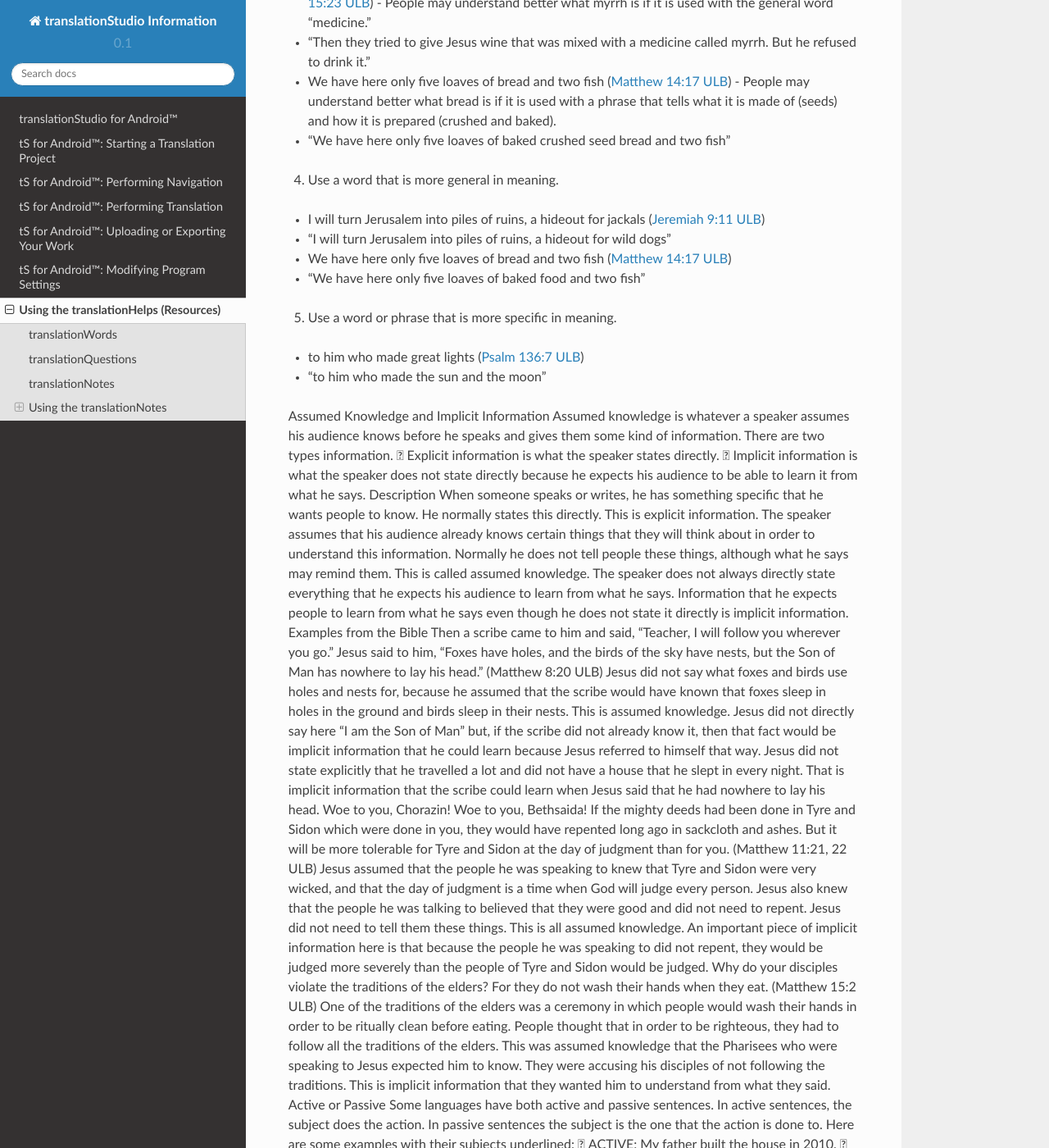
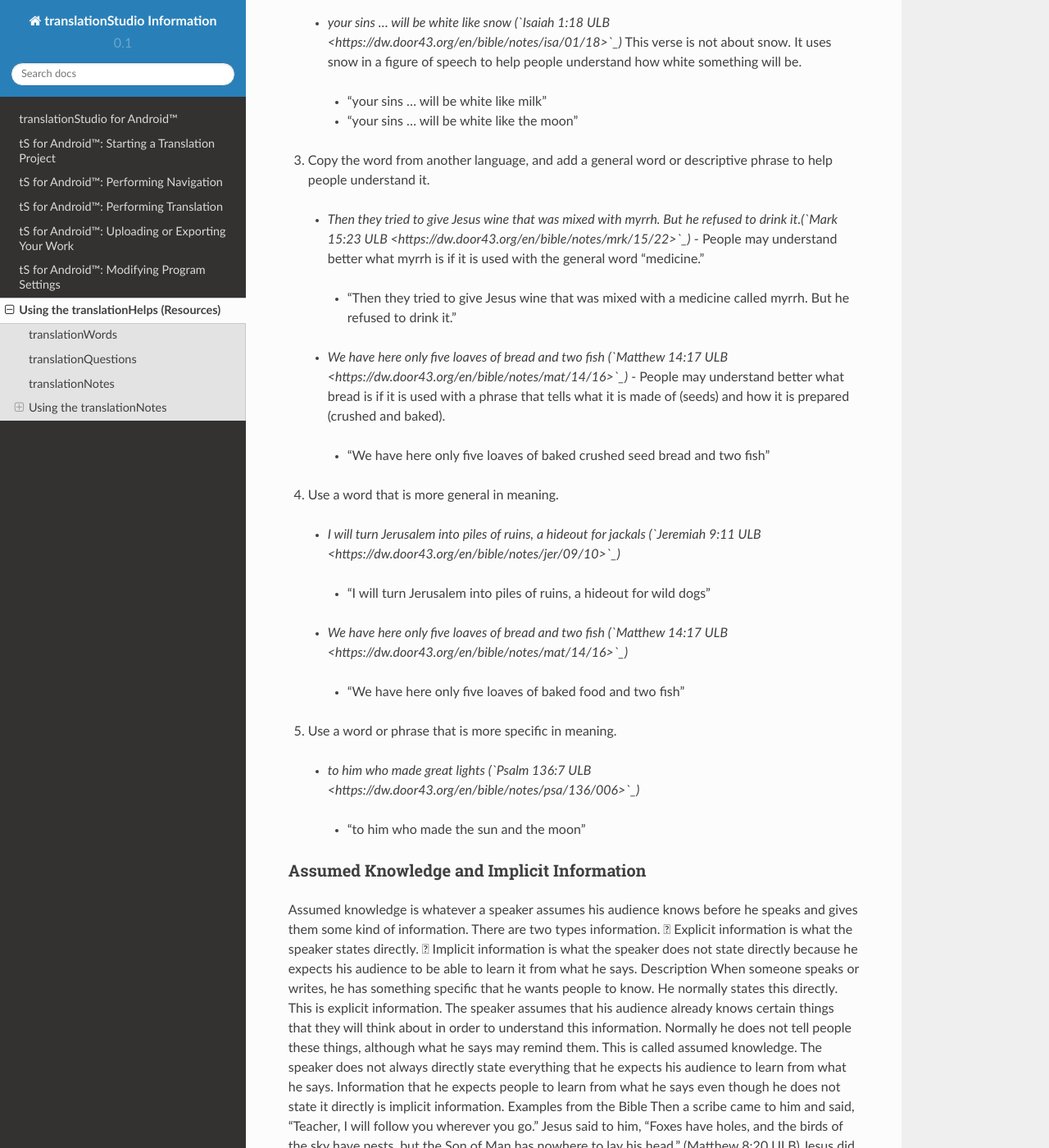
Before and after one commit to unfoldingWord-dev/translationStudio-Info, a Sphinx documentation site: the page built from docs/Helps.rst, in a window 1280 px wide and 1400 px high, scrolled down 12910 px. Shown: the whole window at 82% size. Built offline with Sphinx 7.4.7 and the Read the Docs theme 2.0.0, drawn with Linux system fonts in a browser that asks for light colours; pages that are not in the unit, such as notebooks, are missing from menus; some of the changed text lies outside the part shown.

Commit message:
Update Helps.rst

```diff
--- a/docs/Helps.rst
+++ b/docs/Helps.rst
@@ -178,28 +178,27 @@ The alternate translation suggestion may involve, for example, stating implicit
 
 The "AT:" indicates that this is an alternate translation. Some examples are:
 
-Making Implicit Information Clear
-*********************************
+* Making Implicit Information Clear
 
-it is the law of the Medes and Persians, that no decree or statute that the king issues can be changed. (Daniel 6:15 ULB)
+  *it is the law of the Medes and Persians, that no decree or statute that the king issues can be changed. (Daniel 6:15 ULB)*
 
-*no decree...can be changed - An additional sentence may be added here to aid in understanding. AT: "no decree...can be changed. So they must throw Daniel into the pit of lions." (See: Assumed Knowledge and Implicit Information)
+  * no decree...can be changed - An additional sentence may be added here to aid in understanding. AT: "no decree...can be changed. So they must throw Daniel into the pit of lions." (See: `Assumed Knowledge and Implicit Information`_)
 
-* The additional sentence shows what the speaker wanted the king to understand from his reminder that the king's decrees and statutes cannot be changed. Translators may need to state some things clearly in the translation that the original speaker or writer left unstated or implicit.
+  * The additional sentence shows what the speaker wanted the king to understand from his reminder that the king's decrees and statutes cannot be changed. Translators may need to state some things clearly in the translation that the original speaker or writer left unstated or implicit.
 
-*Passive to Active*
+ *Passive to Active
 
-to him who blasphemes against the Holy Spirit, it will not be forgiven. (Luke 12:10 ULB)
+  *to him who blasphemes against the Holy Spirit, it will not be forgiven. (Luke 12:10 ULB)*
 
-* it will not be forgiven - This can be expressed with an active verb. AT: God will not forgive him. This can also be expressed in a positive way using a verb that means the opposite of "forgive." AT: "God will consider him guilty forever" (See: Active or Passive)
+  * it will not be forgiven - This can be expressed with an active verb. AT: God will not forgive him. This can also be expressed in a positive way using a verb that means the opposite of "forgive." AT: "God will consider him guilty forever" (See: Active or Passive)
 
-* Translators whose languages do not have passive sentences will need to know how they can translate passive sentences that they find in the Bible.
+  * Translators whose languages do not have passive sentences will need to know how they can translate passive sentences that they find in the Bible.
 
-*Rhetorical Question*
+* Rhetorical Question
 
-Saul, Saul, why are you persecuting me? (Acts 9:4 ULB)*
+  *Saul, Saul, why are you persecuting me? (Acts 9:4 ULB)**
 
-* why are you persecuting me? - The Lord used this question to rebuke Saul. In some languages a statement would be more clear. AT: "You are persecuting me!" (See: `Rhetorical Question <https://dw.door43.org/en/ta/vol1/translate/figs_rquestion>`_)
+  * why are you persecuting me? - The Lord used this question to rebuke Saul. In some languages a statement would be more clear. AT: "You are persecuting me!" (See: `Rhetorical Question <https://dw.door43.org/en/ta/vol1/translate/figs_rquestion>`_)
 
 Notes That Include a Quote from the UDB
 ^^^^^^^^^^^^^^^^^^^^^^^^^^^^^^^^^^^^^^^
@@ -210,17 +209,17 @@ There may not be a note if the Unlocked Dynamic Bible provides a good alternate
 
 **Translation Notes Examples**
 
-they implored him to stay with them (John 4:40 ULB)
+*they implored him to stay with them (John 4:40 ULB)*
 
-they urged him to stay a longer time with them (John 4:40 UDB)
+*they urged him to stay a longer time with them (John 4:40 UDB)*
 
 *	implored him - "begged him" or "urged him" (UDB)
 
 * Here the suggested translation for the words 'implored him' is 'begged him.' The words, 'urged him' from the UDB mean the same thing and are included as another suggestion.
 
-When he saw Jesus, he fell on his face (Luke 5:12 ULB)
+*When he saw Jesus, he fell on his face (Luke 5:12 ULB)*
 
-When he saw Jesus, he bowed down to the ground (Luke 5:12 UDB)
+*When he saw Jesus, he bowed down to the ground (Luke 5:12 UDB)*
 
 *	he fell on his face - "he knelt and touched the ground with his face" or "he bowed down to the ground" (UDB)
 
@@ -238,17 +237,17 @@ The translator needs to decide which meaning to translate. Translators may choos
 
 **Translation Notes Examples**
 
-You are like a young lion among the nations, like a monster in the seas (Ezekiel 32:2 ULB)
+*You are like a young lion among the nations, like a monster in the seas (Ezekiel 32:2 ULB)*
 
 * like a monster in the seas - Possible meanings are that 1) he was powerful or 2) he was not doing anything important.
 
-* This note has the ULB text followed by two meanings. The note starts with 'Possible meanings are,' and the meanings are numbered. The first meaning is most likely correct.
+This note has the ULB text followed by two meanings. The note starts with 'Possible meanings are,' and the meanings are numbered. The first meaning is most likely correct.
 
 But Simon Peter, when he saw it, fell down at Jesus' knees (Luke 5:8 ULB)
 
 * fell down at Jesus' knees - Possible meanings are 1) "bowed down at Jesus' feet" or 2) "lay down on the ground at Jesus' feet" or 3) "knelt down before Jesus." Peter did not fall accidentally. He did this as a sign of humility and respect for Jesus.
 
-* This note explains what 'fell down at Jesus' knees" might mean. The first meaning is most likely correct, but the other meanings are also possible. If your language does not have a general word that could refer to any of these actions, you may need to use a word that shows specifically how Simon Peter did this.
+This note explains what 'fell down at Jesus' knees" might mean. The first meaning is most likely correct, but the other meanings are also possible. If your language does not have a general word that could refer to any of these actions, you may need to use a word that shows specifically how Simon Peter did this.
 
 Notes with Possible Meanings
 ^^^^^^^^^^^^^^^^^^^^^^^^^^^^
@@ -268,7 +267,7 @@ Sometimes Bible scholars do not know for sure, or do not agree on, what a partic
 When many scholars say that a word or phrase means one thing, and many others say that it means other things, we show the most common
 meanings that they give. Our notes for these situations begin with "Possible meanings are" and then give a numbered list. We recommend that you use the first meaning given. However, if people in your community have access to another Bible that uses one of the other possible meanings, you may decide that it is better to use that meaning.
 
-But Simon Peter, when he saw it, fell down at Jesus' knees, saying, "Depart from me, for I am a sinful man, Lord." (Luke 5:8 ULB)
+*But Simon Peter, when he saw it, fell down at Jesus' knees, saying, "Depart from me, for I am a sinful man, Lord." (Luke 5:8 ULB)*
 
 *	fell down at Jesus' knees - Possible meanings are 1) "bowed down at Jesus feet" or 2) "lay down on the ground at Jesus feet" or 3) "knelt down before Jesus." Peter did not fall accidentally. He did this as a sign of humility and respect for Jesus.
 
@@ -293,17 +292,17 @@ In order to translate the meaning, you need to be able to recognize the figure o
 
 **Translation Notes Examples**
 
-Many will come in my name and say, 'I am he,' and they will lead many astray. (Mark 13:6 ULB)
+*Many will come in my name and say, 'I am he,' and they will lead many astray. (Mark 13:6 ULB)*
 
-* Many will come in my name - The word "name" represents the authority of Jesus. AT: "Many will come, claiming my authority and permission." (See: Metonymy)
+* Many will come in my name - The word "name" represents the authority of Jesus. AT: "Many will come, claiming my authority and permission." (See: `Metonymy <https://dw.door43.org/en/ta/vol2/translate/figs_metonymy>`_)
 
-* The figure of speech in this note is metonymy. The note explains the metonymy in this passage and gives an alternate translation. After that, there is a link to the tA page about metonymy. Click on the link to learn about metonymy and general strategies for translating metonymys.
+The figure of speech in this note is metonymy. The note explains the metonymy in this passage and gives an alternate translation. After that, there is a link to the tA page about metonymy. Click on the link to learn about metonymy and general strategies for translating metonymys.
 
-You offspring of poisonous snakes, who warned you to flee from the wrath that is coming? (Luke 3:7 ULB)
+*You offspring of poisonous snakes, who warned you to flee from the wrath that is coming? (Luke 3:7 ULB)*
 
 * You offspring of poisonous snakes - This is a word picture. Poisonous snakes are dangerous and represent evil. AT: "You evil poisonous snakes!" or "You are evil like poisonous snakes." (See: `Metaphor <https://dw.door43.org/en/ta/vol1/translate/figs_metaphor>`_)
 
-* The figure of speech in this note is metaphor. The note explains the metaphor and gives two alternate translations. After that, there is a link to the tA page about metaphors. Click on the link to learn about metaphors and general strategies for translating them.
+The figure of speech in this note is metaphor. The note explains the metaphor and gives two alternate translations. After that, there is a link to the tA page about metaphors. Click on the link to learn about metaphors and general strategies for translating them.
 
 Notes That Identify Indirect and Direct Quotes
 ^^^^^^^^^^^^^^^^^^^^^^^^^^^^^^^^^^^^^^^^^^^^^^
@@ -318,17 +317,17 @@ There is a likely to be a note about direct and indirect quotes when a quote has
 
 **Translation Notes Examples**
 
-He instructed him to tell no one (Luke 5:14 ULB)
+*He instructed him to tell no one (Luke 5:14 ULB)*
 
 * to tell no one - This can be translated as a direct quote: "Do not tell anyone." The implied information is "that you have been healed." (See: `Direct and Indirect Quotations <https://dw.door43.org/en/ta/vol2/translate/figs_quotations>`_)
 
-* Here the translation suggestion is to change the indirect quote to a direct quote.
+Here the translation suggestion is to change the indirect quote to a direct quote.
 
-At the time of the harvest I will say to the reapers, "First pull out the weeds and tie them in bundles to burn them, but gather the wheat into my barn."'" (Matthew 13:30 ULB)
+*At the time of the harvest I will say to the reapers, "First pull out the weeds and tie them in bundles to burn them, but gather the wheat into my barn."'" (Matthew 13:30 ULB)*
 
 * I will say to the reapers, "First pull out the weeds and tie them in bundles to burn them, but gather the wheat into my barn" - You can translate this as an indirect quote: "I will tell the reapers to first gather up the weeds and tie them in bundles to burn them, then gather the wheat into my barn." (See: `Direct and Indirect Quotations <https://dw.door43.org/en/ta/vol2/translate/figs_quotations>`_)
 
-* Here the translation suggestion is to change the direct quote to an indirect quote.
+Here the translation suggestion is to change the direct quote to an indirect quote.
 
 Notes for Long ULB Phrases
 ^^^^^^^^^^^^^^^^^^^^^^^^^^
@@ -339,13 +338,13 @@ Sometimes there are notes for a phrase and separate notes for portions of that p
 
 **Translation Notes Examples**
 
-But it is to the extent of your hardness and unrepentant heart that you are storing up for yourself wrath in the day of wrath (Romans 2:5 ULB)
+*But it is to the extent of your hardness and unrepentant heart that you are storing up for yourself wrath in the day of wrath (Romans 2:5 ULB)*
 
 *	But it is to the extent of your hardness and unrepentant heart - Paul compares a person who refuses to listen and obey God to something hard, like a stone. The heart represents the whole person. AT: "It is because you refuse to listen and repent" (See:  `Metaphor <https://dw.door43.org/en/ta/vol1/translate/figs_metaphor>`_ and `Metonymy <https://dw.door43.org/en/ta/vol2/translate/figs_metonymy>`_)
 
 *	hardness and unrepentant heart - The phrase "unrepentant heart" explains the word "hardness" (See: `Doublet <https://dw.door43.org/en/ta/vol2/translate/figs_doublet>`_)
 
-* In this example the first note explains the the metaphor and metonymy, and the second explains the doublet in the same passage.
+In this example the first note explains the the metaphor and metonymy, and the second explains the doublet in the same passage.
 
 Translate Unknowns
 ^^^^^^^^^^^^^^^^^^
@@ -356,7 +355,7 @@ How do I translate words like lion, fig tree, mountain, priest, or temple when p
 
 Unknowns are things that occur in the source text that are not known to the people of your culture. The translationWords pages and the translationNotes will help you understand what they are. After you understand them, you will need to find ways to refer to those things so that people who read your translation will understand what they are.
 
-We have here only five loaves of bread and two fish (Matthew 14:17 ULB)
+*We have here only five loaves of bread and two fish (Matthew 14:17 ULB)*
 
 Bread is a particular food made by mixing finely crushed grains with oil, and then cooking the mixture so that it is dry. (Grains are the seeds of a kind of grass.) In some cultures people do not have bread or know what it is.
 
@@ -376,23 +375,23 @@ Bread is a particular food made by mixing finely crushed grains with oil, and th
 
 **Examples from the Bible**
 
-I will turn Jerusalem into piles of ruins, a hideout for jackals (`Jeremiah 9:11 ULB <https://dw.door43.org/en/bible/notes/jer/09/10>`_)
+*I will turn Jerusalem into piles of ruins, a hideout for jackals (`Jeremiah 9:11 ULB <https://dw.door43.org/en/bible/notes/jer/09/10>`_)*
 
 Jackals are wild animals like dogs that live in only a few parts of the world. So they are not known in many places.
 
-Beware of false prophets, those who come to you in sheep's clothing, but are truly ravenous wolves. (`Matthew 7:15 ULB <https://dw.door43.org/en/bible/notes/mat/07/15>`_)
+*Beware of false prophets, those who come to you in sheep's clothing, but are truly ravenous wolves. (`Matthew 7:15 ULB <https://dw.door43.org/en/bible/notes/mat/07/15>`_)*
 
 If wolves do not live where the translation will be read, the readers may not understand that they are fierce, wild animals like dogs that attack and eat sheep.
 
-Then they tried to give Jesus wine that was mixed with myrrh. But he refused to drink it. (`Mark 15:23 ULB <https://dw.door43.org/en/bible/notes/mrk/15/22>`_)
+*Then they tried to give Jesus wine that was mixed with myrrh. But he refused to drink it. (`Mark 15:23 ULB <https://dw.door43.org/en/bible/notes/mrk/15/22>`_)*
 
 People may not know what myrrh is and that it was used as a medicine.
 
-to him who made great lights (`Psalm 136:7 ULB <https://dw.door43.org/en/bible/notes/psa/136/006>`_)
+*to him who made great lights (`Psalm 136:7 ULB <https://dw.door43.org/en/bible/notes/psa/136/006>`_)*
 
 Some languages have terms for things that give light, like the sun and fire, but they have no general term for lights.
 
-your sins ... will be white like snow (`Isaiah 1:18 ULB <https://dw.door43.org/en/bible/notes/isa/01/18>`_)
+*your sins ... will be white like snow (`Isaiah 1:18 ULB <https://dw.door43.org/en/bible/notes/isa/01/18>`_)*
 
 People in many parts of the world have not seen snow, but they may have seen it in pictures.
 
@@ -400,13 +399,13 @@ People in many parts of the world have not seen snow, but they may have seen it
 
 Here are ways you might translate a term that is not known in your language:
 
-1.	Use a phrase that describes the part of the meaning that is important in the particular verse being translated.
+1. Use a phrase that describes the part of the meaning that is important in the particular verse being translated.
 
-2.	Substitute something similar from your language if doing so does not falsely represent a historical fact.
+2. Substitute something similar from your language if doing so does not falsely represent a historical fact.
 
-3.	Copy the word from another language, and add a general word or descriptive phrase to help people understand it.
+3. Copy the word from another language, and add a general word or descriptive phrase to help people understand it.
 
-4.	Use a word that is more general in meaning.
+4. Use a word that is more general in meaning.
 
 5.	Use a word or phrase that is more specific in meaning.
 
@@ -414,49 +413,51 @@ Here are ways you might translate a term that is not known in your language:
 
 1. Use a phrase that describes the part of the meaning that is important in the particular verse being translated.
 
-*	Beware of false prophets, those who come to you in sheep's clothing, but are truly ravenous wolves. (`Matthew 7:15 ULB <https://dw.door43.org/en/bible/notes/mat/07/15>`_)
+  *Beware of false prophets, those who come to you in sheep's clothing, but are truly ravenous wolves. (`Matthew 7:15 ULB <https://dw.door43.org/en/bible/notes/mat/07/15>`_)
 
-*	"Beware of false prophets, those who come to you in sheep's clothing, but are truly hungry and dangerous animals."
+    *	"Beware of false prophets, those who come to you in sheep's clothing, but are truly hungry and dangerous animals."
 
-*	We have here only five loaves of bread and two fish (`Matthew 14:17 ULB <https://dw.door43.org/en/bible/notes/mat/14/16>`_)
+  * We have here only five loaves of bread and two fish (`Matthew 14:17 ULB <https://dw.door43.org/en/bible/notes/mat/14/16>`_)*
 
-*	"We have here only five loaves of baked grain seeds and two fish"
+    *	"We have here only five loaves of baked grain seeds and two fish"
 
 2. Substitute something similar from your language if doing so does not falsely represent a historical fact.
 
-*	your sins ... will be white like snow (`Isaiah 1:18 ULB <https://dw.door43.org/en/bible/notes/isa/01/18>`_) This verse is not about snow. It uses snow in a figure of speech to help people understand how white something will be.
+  *	*your sins ... will be white like snow (`Isaiah 1:18 ULB <https://dw.door43.org/en/bible/notes/isa/01/18>`_)* This verse is not about snow. It uses snow in a figure of speech to help people understand how white something will be.
 
-*	"your sins ... will be white like milk"
+    *	"your sins ... will be white like milk"
 
-*	"your sins ... will be white like the moon"
+    *	"your sins ... will be white like the moon"
 
 3. Copy the word from another language, and add a general word or descriptive phrase to help people understand it.
 
-*	Then they tried to give Jesus wine that was mixed with myrrh. But he refused to drink it.(`Mark 15:23 ULB <https://dw.door43.org/en/bible/notes/mrk/15/22>`_) - People may understand better what myrrh is if it is used with the general word "medicine."
+  *	*Then they tried to give Jesus wine that was mixed with myrrh. But he refused to drink it.(`Mark 15:23 ULB <https://dw.door43.org/en/bible/notes/mrk/15/22>`_)* - People may understand better what myrrh is if it is used with the general word "medicine."
 
-*	"Then they tried to give Jesus wine that was mixed with a medicine called myrrh. But he refused to drink it."
+    *	"Then they tried to give Jesus wine that was mixed with a medicine called myrrh. But he refused to drink it."
 
-*	We have here only five loaves of bread and two fish (`Matthew 14:17 ULB <https://dw.door43.org/en/bible/notes/mat/14/16>`_) - People may understand better what bread is if it is used with a phrase that tells what it is made of (seeds) and how it is prepared (crushed and baked).
+  *	*We have here only five loaves of bread and two fish (`Matthew 14:17 ULB <https://dw.door43.org/en/bible/notes/mat/14/16>`_)* - People may understand better what bread is if it is used with a phrase that tells what it is made of (seeds) and how it is prepared (crushed and baked).
 
-*	"We have here only five loaves of baked crushed seed bread and two fish"
+    *	"We have here only five loaves of baked crushed seed bread and two fish"
 
 4. Use a word that is more general in meaning.
 
-*	I will turn Jerusalem into piles of ruins, a hideout for jackals (`Jeremiah 9:11 ULB <https://dw.door43.org/en/bible/notes/jer/09/10>`_)
+  *	*I will turn Jerusalem into piles of ruins, a hideout for jackals (`Jeremiah 9:11 ULB <https://dw.door43.org/en/bible/notes/jer/09/10>`_)*
 
-*	"I will turn Jerusalem into piles of ruins, a hideout for wild dogs"
+    *	"I will turn Jerusalem into piles of ruins, a hideout for wild dogs"
 
-*	We have here only five loaves of bread and two fish (`Matthew 14:17 ULB <https://dw.door43.org/en/bible/notes/mat/14/16>`_)
+  *	*We have here only five loaves of bread and two fish (`Matthew 14:17 ULB <https://dw.door43.org/en/bible/notes/mat/14/16>`_)*
 
-*	"We have here only five loaves of baked food and two fish"
+    *	"We have here only five loaves of baked food and two fish"
 
 5. Use a word or phrase that is more specific in meaning.
 
-*	to him who made great lights (`Psalm 136:7 ULB <https://dw.door43.org/en/bible/notes/psa/136/006>`_)
+  *	*to him who made great lights (`Psalm 136:7 ULB <https://dw.door43.org/en/bible/notes/psa/136/006>`_)*
 
-*	"to him who made the sun and the moon"
+    *	"to him who made the sun and the moon"
 
 Assumed Knowledge and Implicit Information
+^^^^^^^^^^^^^^^^^^^^^^^^^^^^^^^^^^^^^^^^^^
+
 Assumed knowledge is whatever a speaker assumes his audience knows before he speaks and gives them some kind of information. There are two types information.
 	Explicit information is what the speaker states directly.
 	Implicit information is what the speaker does not state directly because he expects his audience to be able to learn it from what he says.
```
